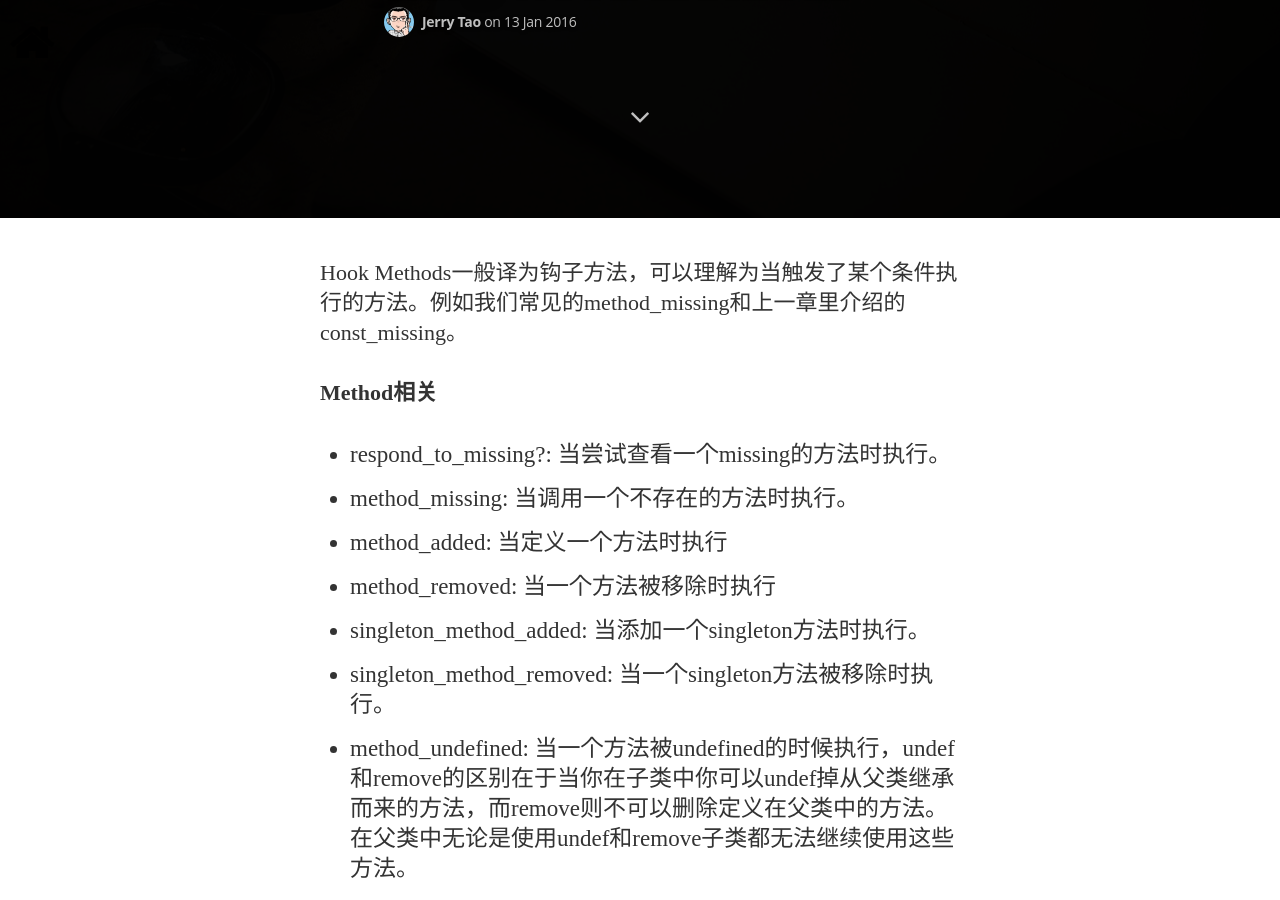
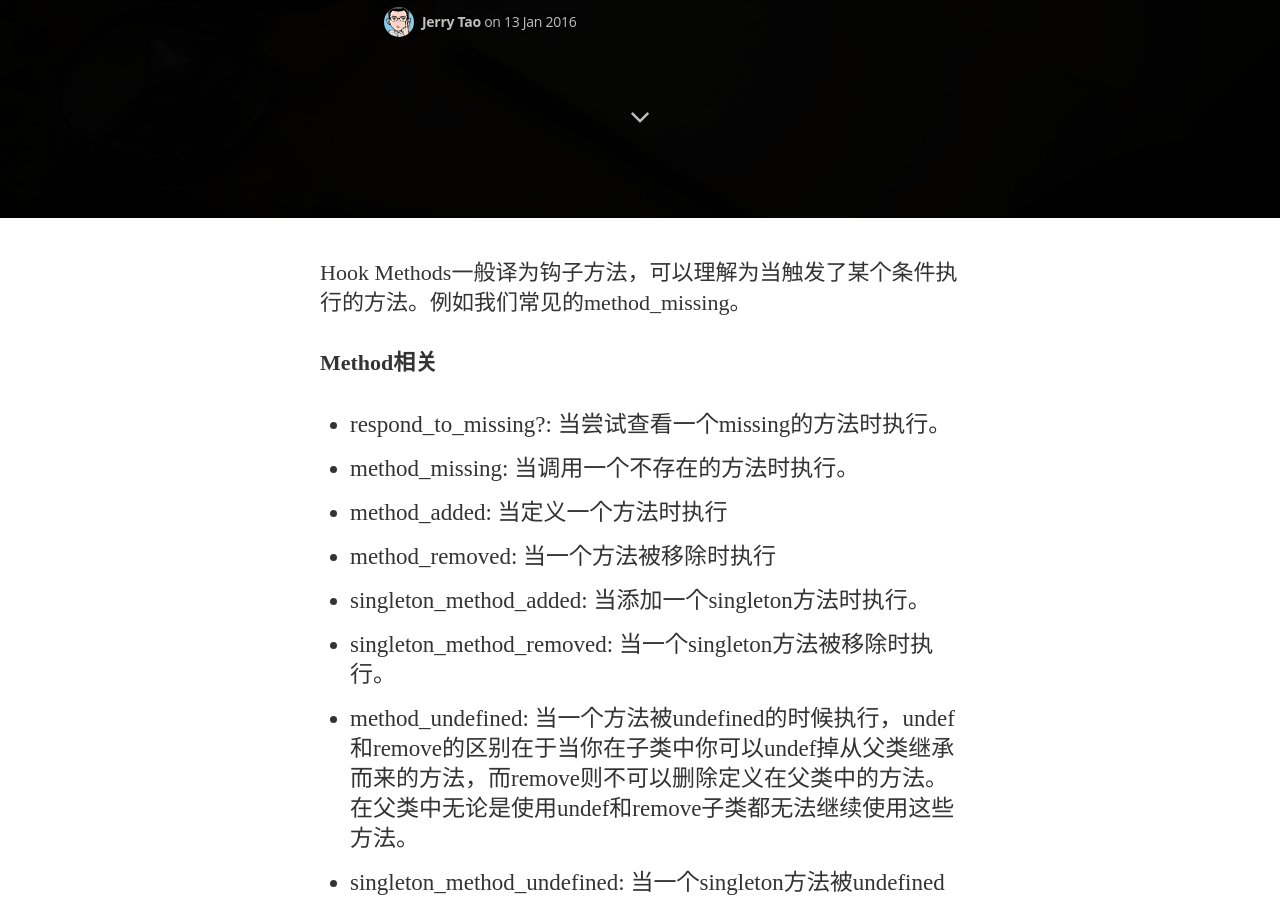
Before and after one commit to jerry-tao/jerry-tao.github.io, a Jekyll site: the page built from _posts/2016-1-13-ruby_hook_methods.md, in a window 1280 px wide and 900 px high, scrolled down 682 px. Built offline with Jekyll 4.4.1, drawn with Linux system fonts in a browser that asks for light colours; nearby versions of some CDN libraries; some web fonts are replaced; Markdown is read by kramdown in place of the engine named in the settings; comment, search, counter and statistics services are not loaded.

Commit message:
2016年 1月13日 星期三 20时39分37秒 CST

```diff
--- a/_posts/2016-1-13-ruby_hook_methods.md
+++ b/_posts/2016-1-13-ruby_hook_methods.md
@@ -6,7 +6,7 @@ categories: ruby
 image: /assets/images/old-1130743_1280.jpg
 ---
 
-Hook Methods一般译为钩子方法，可以理解为当触发了某个条件执行的方法。例如我们常见的method\_missing和上一章里介绍的const\_missing。
+Hook Methods一般译为钩子方法，可以理解为当触发了某个条件执行的方法。例如我们常见的method\_missing。
 
 **Method相关**
 
```
